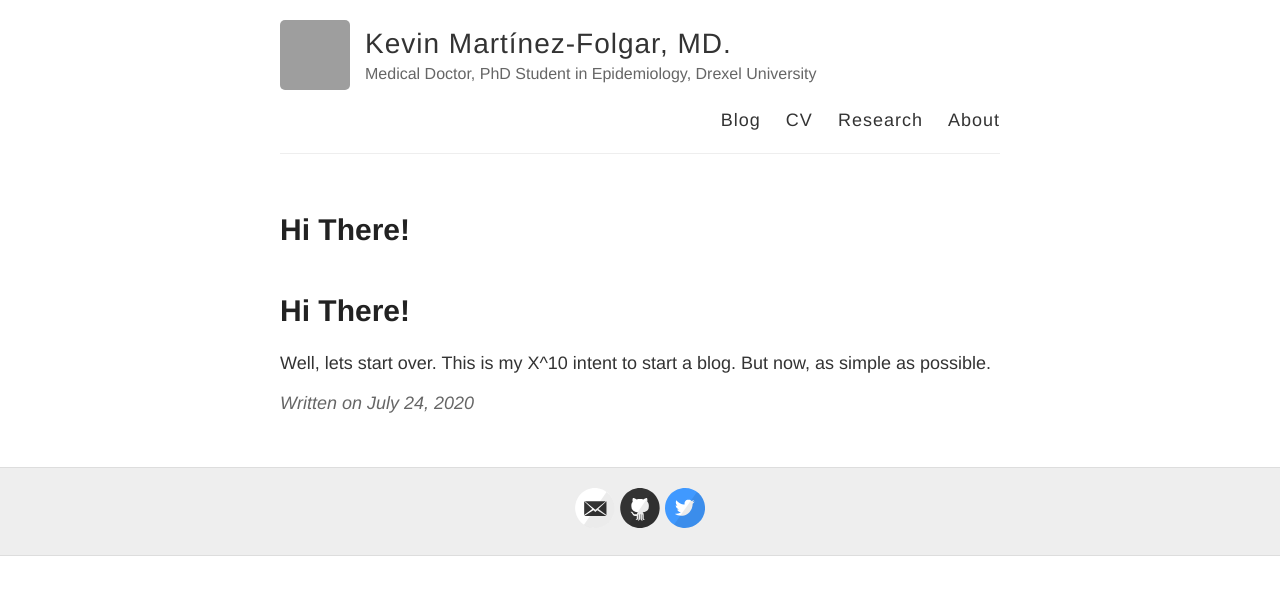
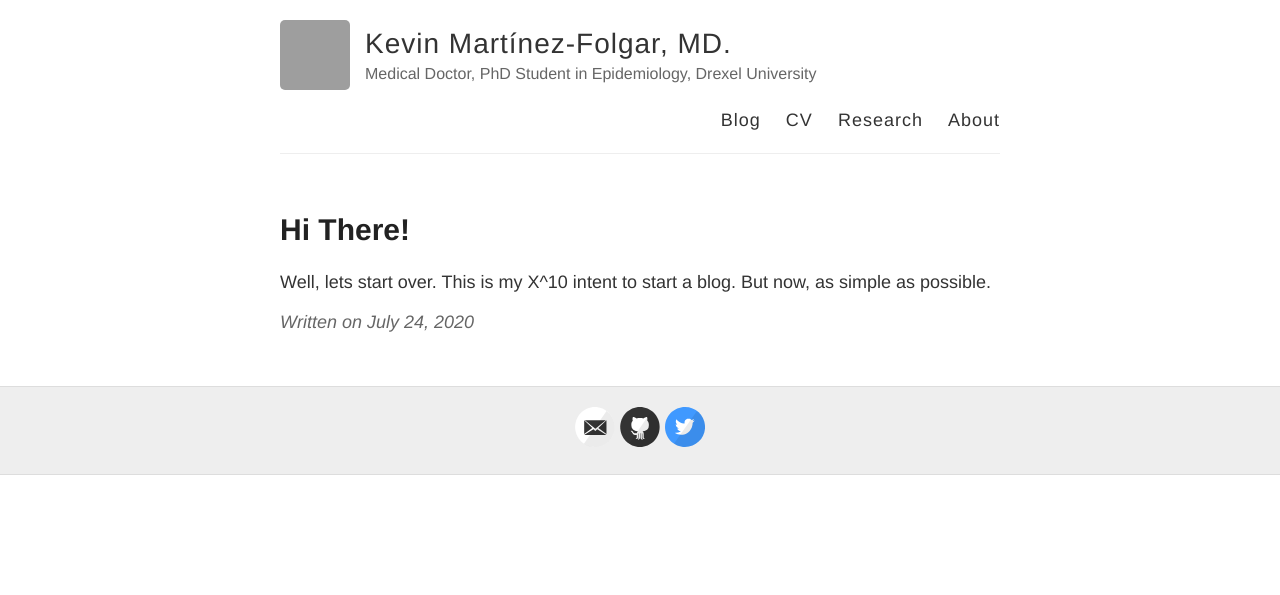
Before and after one commit to kmfolgar/kmartinez.com, a Jekyll site: the page built from _posts/2020-07-24-Hi-There!.md, in a window 1280 px wide. Shown: the top 595 px of the page. Built offline with Jekyll 4.4.1, drawn with Linux system fonts in a browser that asks for light colours; grey boxes are pictures that could not be loaded.

Commit message:
update first post

```diff
--- a/_posts/2020-07-24-Hi-There!.md
+++ b/_posts/2020-07-24-Hi-There!.md
@@ -4,6 +4,4 @@ title: "Hi There!"
 date: 2020-07-24
 ---
 
-# Hi There!
-
 Well, lets start over. This is my X^10 intent to start a blog. But now, as simple as possible.
```
